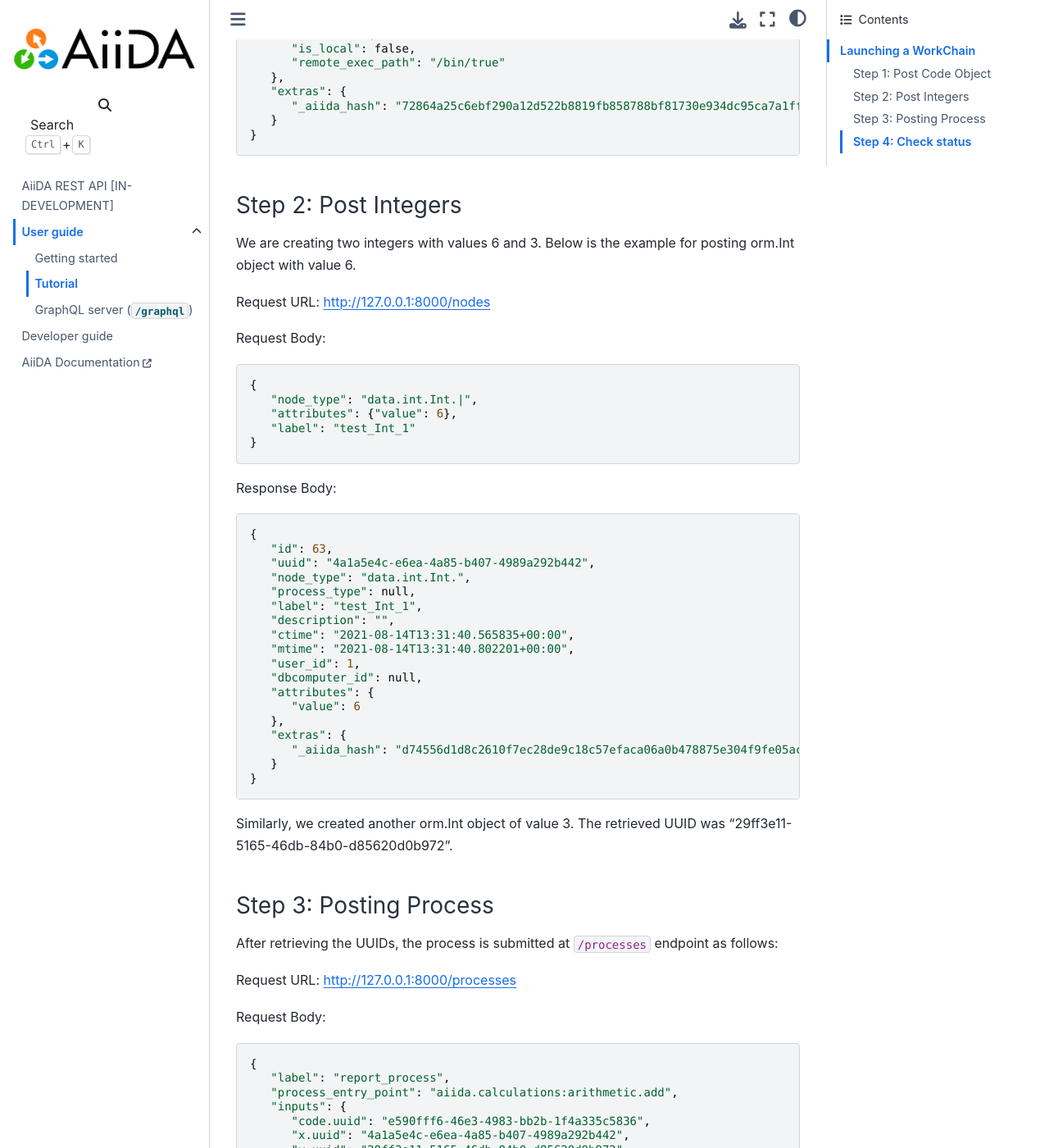
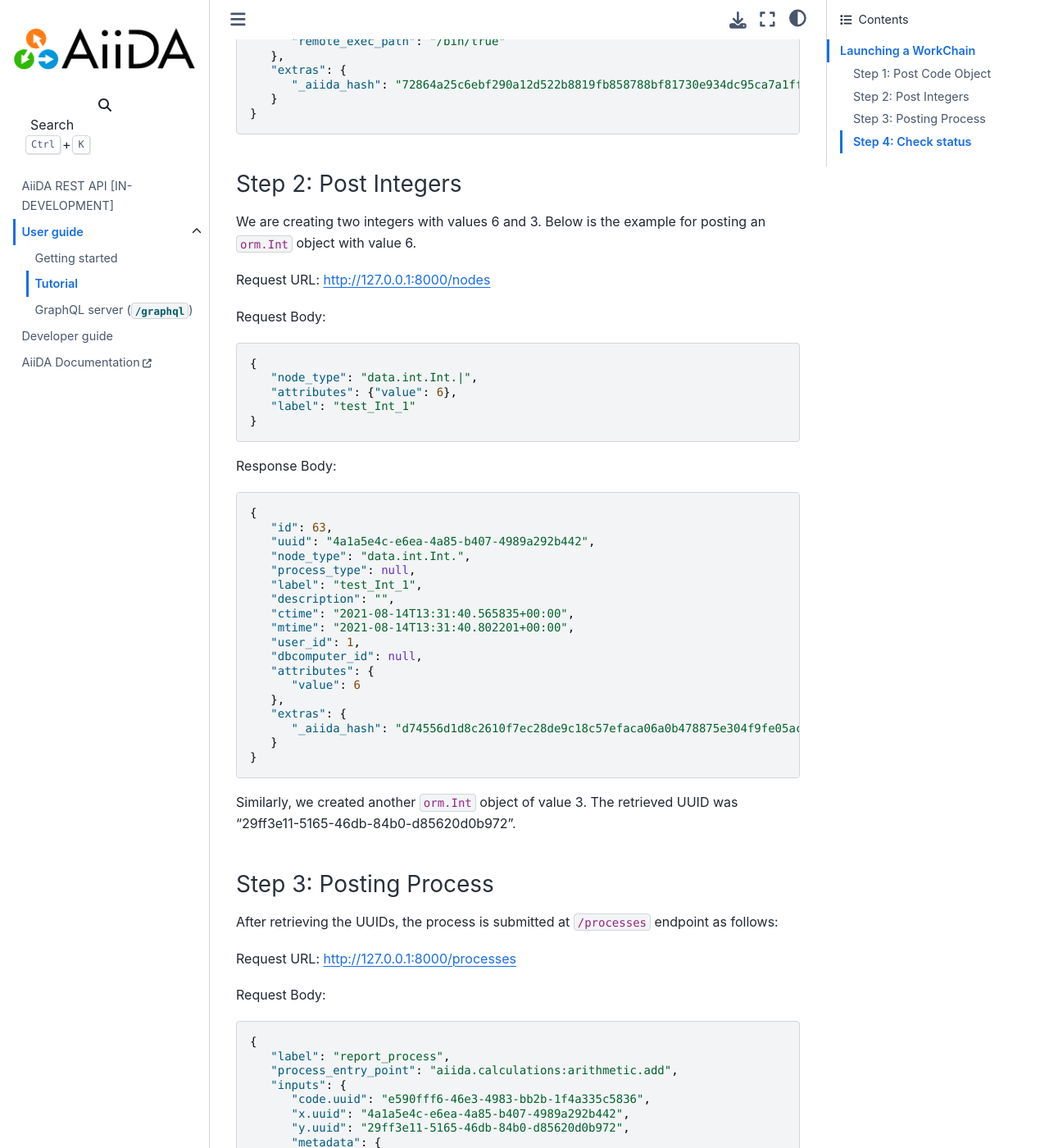
Before and after one commit to aiidateam/aiida-restapi, a Sphinx documentation site: the page built from docs/source/user_guide/tutorial.md, in a window 1280 px wide and 1400 px high, scrolled down 1730 px. Shown: the whole window at 82% size. Built offline with Sphinx 7.4.7 and the Sphinx Book theme 1.1.4, drawn with Linux system fonts in a browser that asks for light colours; pages that are not in the unit, such as notebooks, are missing from menus; some of the changed text lies outside the part shown.

Commit message:
Apply suggestions from code review
Co-authored-by: Leopold Talirz <leopold.talirz@gmail.com>

````diff
--- a/docs/source/user_guide/tutorial.md
+++ b/docs/source/user_guide/tutorial.md
@@ -50,7 +50,7 @@
 
 Request URL: http://127.0.0.1:8000/nodes
 Request Body:
-```python
+```json
 {
    "node_type": "data.code.Code.|",
    "dbcomputer_id": 2,
@@ -63,7 +63,7 @@
 ```
 
 Response Body:
-```python
+```json
 {
    "id": 62,
    "uuid": "e590fff6-46e3-4983-bb2b-1f4a335c5836",
@@ -87,12 +87,12 @@
 
 ### Step 2: Post Integers
 
-We are creating two integers with values 6 and 3. Below is the example for posting orm.Int object with value 6.
+We are creating two integers with values 6 and 3. Below is the example for posting an `orm.Int` object with value 6.
 
 Request URL: http://127.0.0.1:8000/nodes
 
 Request Body:
-```python
+```json
 {
    "node_type": "data.int.Int.|",
    "attributes": {"value": 6},
@@ -101,7 +101,7 @@
 ```
 
 Response Body:
-```python
+```json
 {
    "id": 63,
    "uuid": "4a1a5e4c-e6ea-4a85-b407-4989a292b442",
@@ -122,7 +122,7 @@
 }
 ```
 
-Similarly, we created another orm.Int object of value 3. The retrieved UUID was “29ff3e11-5165-46db-84b0-d85620d0b972”.
+Similarly, we created another `orm.Int` object of value 3. The retrieved UUID was “29ff3e11-5165-46db-84b0-d85620d0b972”.
 
 ### Step 3: Posting Process
 
@@ -131,7 +131,7 @@
    Request URL: http://127.0.0.1:8000/processes
 
    Request Body:
-   ```python
+   ```json
    {
       "label": "report_process",
       "process_entry_point": "aiida.calculations:arithmetic.add",
@@ -147,7 +147,7 @@
    ```
 
    Response Body:
-   ```python
+   ```json
    {
       "id": 64,
       "uuid": "6bc238e2-0dec-4449-bbe0-3cf181df00eb",
@@ -175,7 +175,7 @@
 Request URL: http://127.0.0.1:8000/processes/64
 
 Response Body:
-```python
+```json
 {
    "id": 64,
    "uuid": "6bc238e2-0dec-4449-bbe0-3cf181df00eb",
````
Also changed, not shown: other parts of docs/source/user_guide/tutorial.md (+5 -5 lines).
